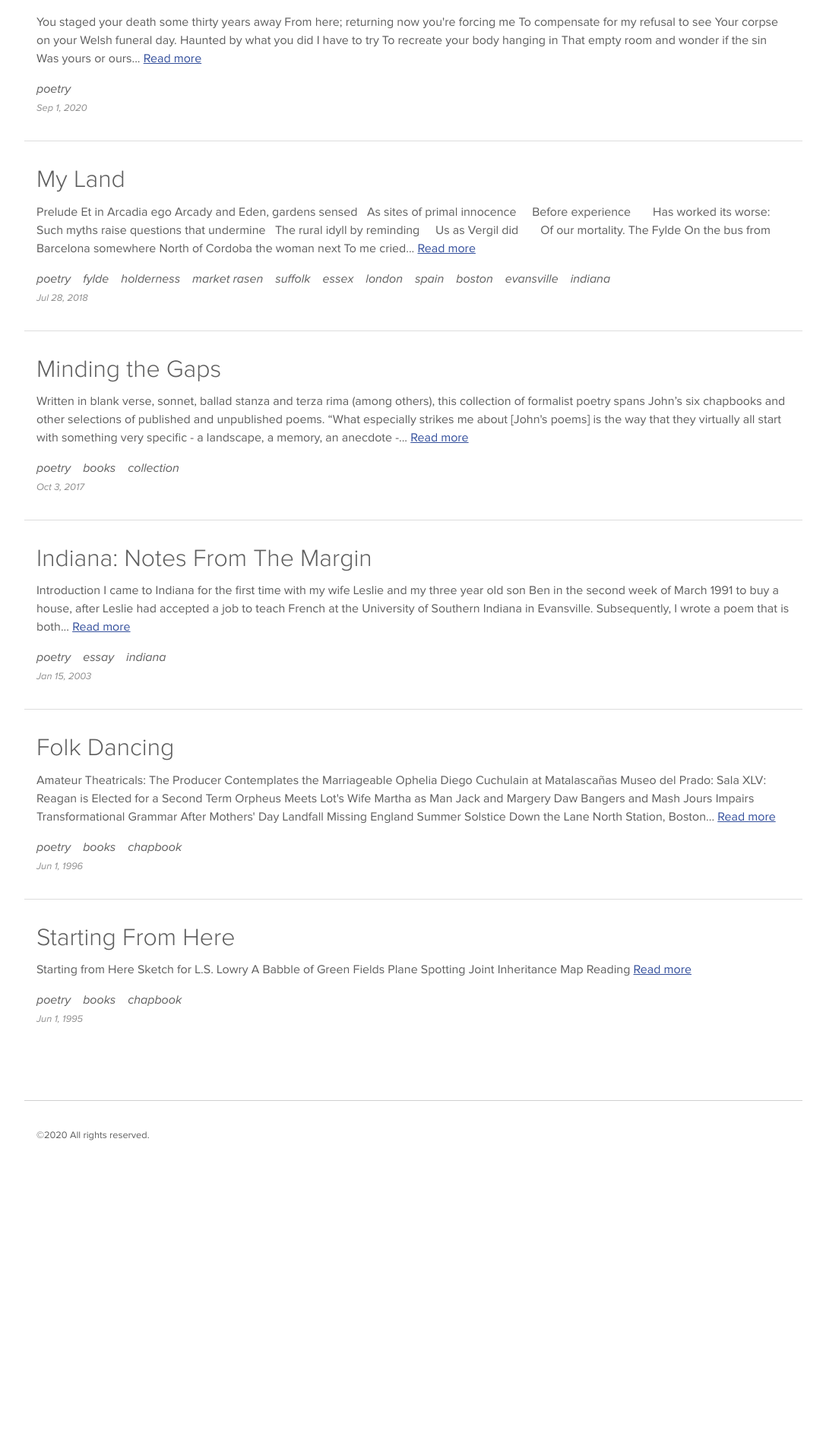
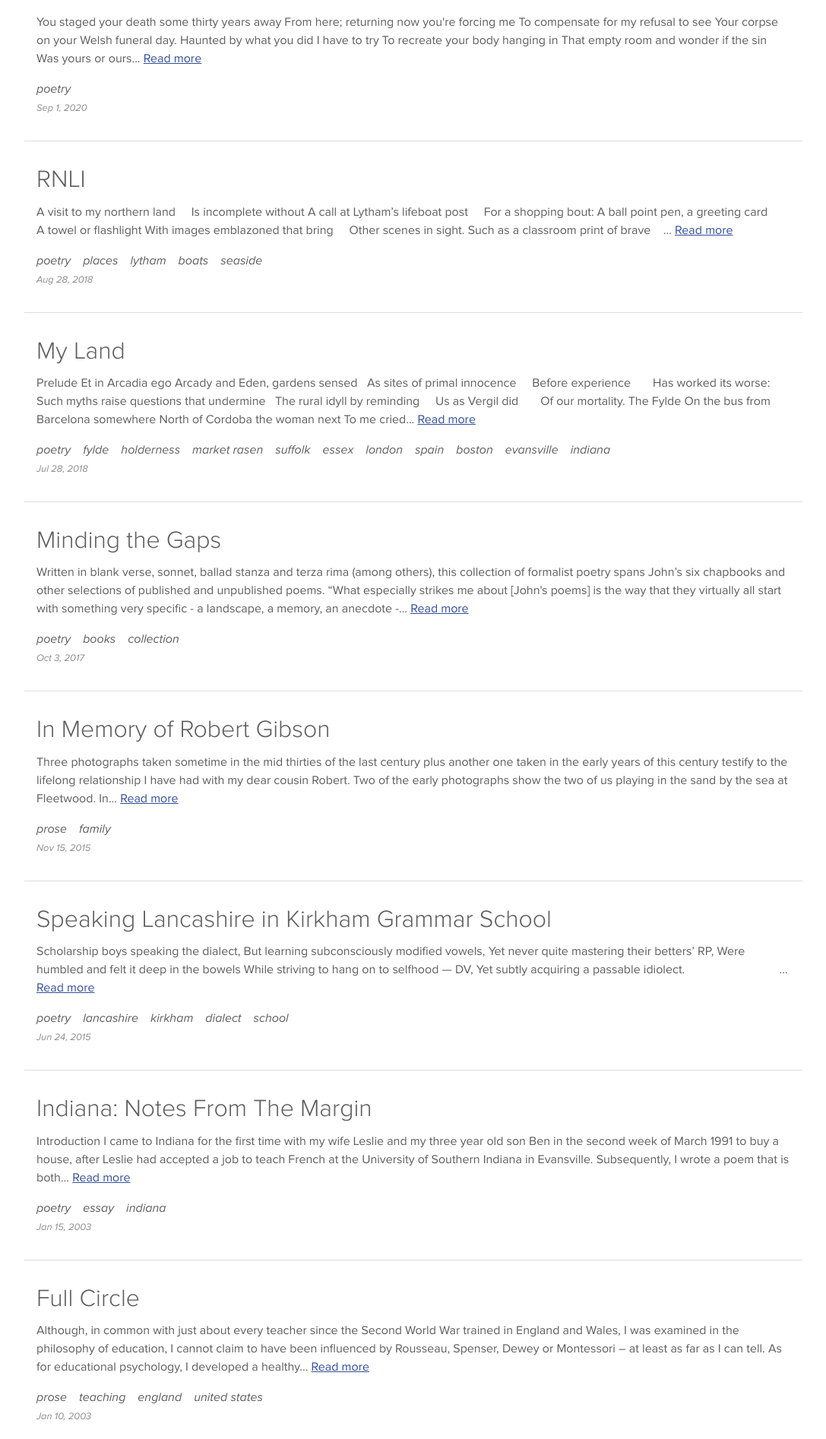
Before and after one commit to johndgibson/johndgibson.github.io, a Jekyll site: the page built from posts/index.html, in a window 1280 px wide. Shown: the part 906-2800 px from the top of the page at 76% size, without its empty margins (96-1183 px from the left). Built offline with Jekyll 4.4.1, drawn with Linux system fonts in a browser that asks for light colours; some of the changed lines change nothing that is shown.

Commit message:
posts - adding new posts and updating some formatting

```diff
--- /dev/null
+++ b/_posts/2003-01-10-full-circle-from-the-lincolnshire-wolds-to-the-banks-of-the-ohio-and-back-again.html
@@ -0,0 +1,220 @@
+---
+layout: post
+title:  "Full Circle"
+subtitle: "From the Lincolnshire Wolds to the Banks of the Ohio and Back Again"
+permalink:  "full-circle-from-the-lincolnshire-wolds-to-the-banks-of-the-ohio-and-back-again"
+categories: [prose, teaching, england, united states]
+author: John D. Gibson
+location: Evansville, IN
+date: 2003-01-10
+---
+
+<section>
+    <p>
+        Although, in common with just about every teacher since the Second World War
+        trained in England and Wales, I was examined in the philosophy of education, I cannot
+        claim to have been influenced by Rousseau, Spenser, Dewey or Montessori – at least as
+        far as I can tell. As for educational psychology, I developed a healthy scepticism towards
+        intelligence testing that was later borne out by the revelations of Spearman’s dubious
+        research. By and large, I share the cynical view of many who have taken education
+        courses that they are of little practical worth. Twelve weeks teaching practice and the
+        advice of practicing teachers coupled with memories of my harassment of weak teachers
+        in my tear away times served to get my career off to a sound empirical start. Within a
+        year or two, I had formulated one or two maxims of my own. Foremost among these was
+        the dictum, based on the quasi-Socratic notion that the road to failure is paved with
+        teachers pretending to knowledge when faced with a question they could not honestly
+        answer, “Don’t be afraid to admit you don’t know.” It’s more than likely that my
+        recognition of this truism owes something to the fact that I had failed some O and A level
+        exams. From this source too must come my second major given that any class of students
+        is going to contain someone who is potentially smarter that oneself. I suspect that both
+        these principles were subconsciously with me the first time I entered the fifth form
+        classroom in De Aston School, Market Rasen in September 1954.
+    </p>
+    <p>
+        My pedagogical theory then seems to have been present from the very beginning,
+        and so was my practice, though I was slower to acknowledge the formative influence of
+        the biology teacher, Bernard Stevenson, in my schooldays at Kirkham Grammar School
+        Lancashire. It was to be many years later before I came to realize that my style and
+        classroom practice owed much to his love of the sound of English which led him to
+        pronounce the technical vocabulary of his subject as if he were reciting Marlowe’s
+        mighty lines – “the external morphology of an herbaceous flowering plant” was his first
+        dramatically delivered utterance. He would also sprinkle his lessons with quotations from
+        the Authorised Version and Shakespeare. Which is, I now think, the origin of my own
+        love of quotation. When after several years of teaching I found myself telling my sixth
+        form literature class that the words “appearance and reality” were written in letters of
+        flame a mile high above the blackboard and that the answer to many a question regarding
+        Shakespearean themes was located there, I heard again the accents and gestures of
+        Bernard Stevenson making the same point with regard to biological concepts and the
+        word “surface”.
+    </p>
+    <p>
+        Long before the realization of my debt to Bernard Stevenson, I was taught a
+        valuable lesson by a member of the awkward squad at that small boys’ grammar school
+        in rural Lincolnshire where I made my teaching debut. This lesson became my third
+        criterion in my dealings with pupils. The school had a boarding house of fifty or so boys,
+        many of whom were the sons of servicemen stationed in the airfields that dated back to
+        the days of the great raids on Germany and occupied Europe during the Second World
+        War. Among these boarders was a fine-looking, fair-haired stripling of fifteen, Tommy
+        Anderson, who was generally acknowledged to be a bright lad. He was also a
+        troublemaker. I remember him sitting towards the back of the class, across the aisle from
+        a cheerful farmer’s son from the wolds who was as much a troublemaker as he was, but
+        more open about it and therefore more easily dealt with. Tommy’s specialty was
+        muttering smart-alec remarks so sotto voce that they were barely audible. His natural
+        fluency ensured that his written work showed great promise, but it always had an offhand
+        quality about it, as if to say, “I know what you want from me, but I’ll be damned if I’m
+        going to oblige.” Apparently he managed in all his school subjects to get by with the
+        minimum of effort. He might have made an ideal Jacobean malcontent, if I had broken
+        with tradition and produced The White Devil or The Duchess of Malfi instead of the
+        headmasterly prescribed Shakespearean play.
+    </p>
+    <p>
+        In those early days when educational texts were full of the polemics of nature
+        versus nature, I was a strong partisan of education as a major determinant of individual
+        and social change, being possessed by the idea that the New Jerusalem could be built
+        through understanding, tolerance and the universal provision of opportunity. Animated by
+        this spirit, I determined to pluck the brand Tommy Anderson from the burning. An
+        occasion presented itself sometime towards the end of the first term of my first year. In
+        addition to refereeing, umpiring and accompanying school teams to away games, one of
+        the extra-mural duties of a master at De Aston School was the supervision of boarders’
+        prep from six o’clock to half past seven two or three nights a term. On one such night, I
+        was walking down the corridor from the staff room when I met young Anderson. I cannot
+        remember exactly what I said to him, but I must have made an offer to help him in some
+        way, and perhaps suggested that he was always welcome to discuss any problems with
+        me (the rumour was that his parents had just divorced). Whatever it was, it produced a
+        caustic response from him: “I don’t need you to be my psychiatrist.” These words, which
+        immediately revealed to me my own naïveté, became a guiding principle for the rest of
+        my teaching career – until recently.
+    </p>
+    <p>
+        To be labeled a teacher’s pet was a terrible indictment when I was a schoolboy
+        and though the vocabulary may change over time and place, the concept still carries with
+        it the scorn of one’s peers. The corresponding sin on the part of the teacher is, of course,
+        playing favourites. To avoid playing favourites the teacher has to recognize that liking
+        some people and disliking others is as much a feature of the classroom as it is of any
+        social situation. If you acknowledge this, you have a chance of discounting your personal
+        feelings in the interest of fairness. Anderson’s remark reminded me strongly of this home
+        truth. But it also went further than the mere avoidance of playing favourites.
+    </p>
+    <p>
+        By the time of the move towards comprehensive education, I had moved via the
+        east Riding of Yorkshire to what would prove to be my last English employment in
+        Suffolk. The problems that accompanied that radical shift in English education brought a
+        corresponding shift in the traditional role of teachers, especially for those who came out
+        of the grammar schools. Teachers centered in their academic disciplines were
+        increasingly being asked to be counselors and social workers, and some teachers of
+        English of the school of David Holbrook even went so far as to aspire to the role of
+        psychiatrists! One example will show what I mean. In the early 1960s, the daughter of an
+        elderly well-known man of letters was asked to write an essay with the title, “In Spite of,
+        Not Because…” Needless to say, with the words of Tommy Anderson still ringing in my
+        ears, I was not sympathetic to this example of Holbrookian pedagogy. Teachers of
+        English were at that time especially prone to such practice, perhaps because their subject
+        matter &mdash; literature and the teaching of writing &mdash; involves the affective as much as the
+        analytic. Against this tendency I urged that teachers should leave the inner life of their
+        students to those more competent to deal with it.
+    </p>
+    <p>
+        However, my sense that teachers ought to stick to what the agent noun implies –
+        teaching, the imparting of knowledge and the development of skills – is not so doctrinaire
+        as to overlook the fact that successful teaching involves personal relationships and that in
+        the course of teaching the teacher is dealing with the whole range of human personality,
+        and therefore needs to be sensitive to individual differences and difficulties. Over the
+        years I have known one or two students who came to me in moments of personal crisis
+        such as a bereavement or an unlooked for pregnancy. In each case, I was surprised at the
+        confidence and had certainly not sought it. Nor would I claim that I had any expertise
+        beyond the common ability to lend a sympathetic ear and offer advice based on my
+        experience of coping with stress in my own life. I think of these instances as arising out
+        of the day-to-day interactions of the classroom or other school activities such as drama
+        and choral singing. What it is that induces a young person to turn to this teacher rather
+        than that one is something I am not interested in investigating, but when I think of myself
+        as a student rather than a teacher (and I have been fortunate enough to have been a formal
+        student three times in my mature years), I know that the teachers I might have confided in
+        were precisely those who were outstanding in what they did professionally. Such master
+        teachers acquire disciples without trying. Two master teachers for me were Bernard
+        Stevenson in my middle teens and Russ Hart of the English Department of the University
+        of Massachusetts in my late fifties. The latter’s seminar on life writing made the same
+        impact on me as Bernard Stevenson’s classes on evolution and genetics for non-scientific
+        sixth-formers had made.
+    </p>
+    <p>
+        It is time to turn from distinguished teachers to distinguished students, for it is
+        they who present a challenge to the principle of not playing favourites and make it
+        difficult to keep the relationship purely professional. The problem exists more at the
+        tertiary than the secondary level of education, as I have found out in the last fifteen years’
+        teaching in American colleges and universities.
+    </p>
+    <p>
+        The intensive nature of the American college system with its night classes and
+        summer sessions attracts a considerable number of mature students, and it these that often
+        prove to be the best and most interesting students and therefore the ones posing most
+        threats to the objectivity of the teacher. In 1991 in the first semester of my work at the
+        University of Southern Indiana I encountered such a mature student in my English 101
+        (Rhetoric and Composition: Critical Thinking) night-class. She was a woman in her late
+        forties with children of her own at university. She came from a rural German-American
+        community that had grown up around an opencast coalmine and, until being made
+        redundant earlier in the year, she herself had been a miner. This fact alone was sufficient
+        to arouse my interest. According to her own account, she had done but poorly in high
+        school. The first essay she turned in was the work of a natural (so much for my
+        championing of nurture!). I made one or two minor corrections of punctuation and
+        spelling and wrote a suitably laudatory comment. When she read my comments she was
+        astounded and stayed after class to tell me that her English teacher of many years ago had
+        more or less said that she couldn’t write. During the course of the semester she would
+        write essays that revealed herself to be well-informed about the world in general and well
+        aware of the narrow prejudiced world of her own family and community. She was
+        someone who could have become a friend. But night-class ends at a quarter to nine and
+        she, like many another student, had a drive of more than forty miles home, so my
+        professional integrity remained intact.
+    </p>
+    <p>
+        It has been otherwise in the case of Ken Webern. I first became aware of Ken
+        three years ago when he enrolled in my Humanities 212 (The Western Tradition in the
+        Humanities: the Renaissance to the Twentieth Century) class. This required course often
+        presents the teacher with a roomful of students who would rather be elsewhere, but in this
+        class I realised that there was at least one student who would get something out of it. Ken
+        is a powerful presence, well over six feet, bulky, yet with the gait of a natural athlete,
+        which is what he had been in his youth. He has intimidated younger teachers, but he
+        found my Englishness congenial and responded enthusiastically to canonical texts. Since
+        then he has taken two other courses with me, most recently, an interdisciplinary seminar
+        on the First World War and its consequences.
+    </p>
+    <p>
+        I have given this course three times now, but this is the first time that the class has
+        contained so many mature students &mdash; five out of sixteen, of whom three, including Ken,
+        had served in combat units in Vietnam. One of the Vietnam vets is, like Ken, a natural
+        writer. He is also orally fluent and an extrovert. A mature talented female student of the
+        same generation as the vets was active in the anti-war protests of the sixties and early
+        seventies. Despite the presence of good twenty-something-year old students in the class
+        and my own efforts to encourage everyone to participate, it was inevitable that the older
+        students dominated discussion. As may be imagined the presence of the vets in such a
+        course made the experience memorable for me. Their identification with the soldiers of
+        that war of my father’s generation meant that they responded with sympathy and
+        understanding to the television documentary, literature, films and art I used in the course.
+    </p>
+    <p>
+        Several members of the liberal arts faculty knew the vets and so I was well
+        informed as to their ability, as well as their personal problems. I had, of course, known
+        Ken from previous classes. The twice-weekly class ended just before lunch. After the ten
+        minutes or so of dealing with individual students’ questions, I would step into the
+        corridor to find Ken in animated conversation with one of the students. He would ask me
+        half-apologetically if I was having lunch and if so could he discuss some aspect of the
+        work with me. Occasionally, the two other vets would join us, but usually I would lunch
+        with Ken alone. Sooner or later the talk would turn towards his experience of the horrors
+        of landing a helicopter on a mountain LZ (landing zone) under fire, of the fear of the
+        dawn and the need to postpone its coming in methodical drinking. And so I learned of the
+        drinking problem, which was in danger of destroying his marriage and which drove him
+        to a planned suicide and ultimately to the realization that he needed psychiatric
+        counseling. As he described how even now, thirty years later, he dreaded going to bed for
+        with sleep came the ever-recurring nightmares, he reminded me of Edmund Blunden’s
+        remark made in his seventies that no night came without his hearing the guns of Flanders.
+        Not that all our conversation turned on war. We shared experiences of our early lives and
+        noted how we both found that Wordsworth’s Immortality Ode struck similar chords and
+        then, in response to his growing passion for the poetry of Sassoon and Owen, I broke all
+        my own rules by giving him a copy of my favourite edition of Owen’s poetry. Worse, I
+        suggested that I give him a reading list of non-war literature, on the theme of childhood,
+        perhaps.
+    </p>
+    <p>
+        Thus it was that I realized I had made a friend of a student while &mdash; and this is the
+        telling point &mdash; he was still a student and that Tommy Anderson might somewhere be
+        sardonically observing my feeble efforts to play the healer.
+    </p>
+</section>
--- /dev/null
+++ b/_posts/2015-06-24-speaking-lancashire-in-kirkham-grammar-school.html
@@ -0,0 +1,38 @@
+---
+layout: post
+title:  "Speaking Lancashire in Kirkham Grammar School"
+permalink:  "speaking-lancashire-in-kirkham-grammar-school"
+categories: [poetry, lancashire, kirkham, dialect, school]
+author: John D. Gibson
+location: Sudbury, Suffolk
+date: 2015-06-24
+---
+
+<section>
+    <p>
+        Scholarship boys speaking the dialect,<br>
+        But learning subconsciously modified vowels,<br>
+        Yet never quite mastering their betters’ RP,<br>
+        Were humbled and felt it deep in the bowels<br>
+        While striving to hang on to selfhood &mdash; DV,<br>
+        Yet subtly acquiring a passable idiolect.<br>
+        &nbsp; &nbsp; &nbsp; &nbsp; &nbsp; &nbsp; &nbsp; &nbsp; &nbsp; &nbsp; &nbsp; &nbsp;
+        &nbsp; &nbsp; &nbsp; &nbsp; &nbsp; &nbsp; &nbsp; &nbsp; &nbsp; &nbsp; &nbsp; &nbsp;
+        &nbsp; &nbsp; &nbsp; &nbsp; &nbsp; &nbsp; &nbsp; &nbsp; &nbsp; &nbsp; e.g.<br>
+        Clogger Clegg’s son trying to concentrate<br>
+        Was stopped in mid-sentence by master Slim Price<br>
+        For a linguistic fault of failing to aspirate<br>
+        Horse, hare and hound and so had to say twice:<br>
+    </p>
+    <p>
+        “He hit me on the head with a heavy hammer.”
+    </p>
+    <hr>
+    <aside>
+        <b><u>Footnotes</u></b>
+        <dl>
+            <dt>RP</dt><dd>received pronunciation (non regional upper middle class English)</dd>
+            <dt>DV</dt><dd>Deo volente</dd><dd>God willing</dd>
+        </dl>
+    </aside>
+</section>
--- /dev/null
+++ b/_posts/2015-11-15-in-memory-of-robert-gibson.html
@@ -0,0 +1,67 @@
+---
+layout: post
+title:  "In Memory of Robert Gibson"
+permalink:  "in-memory-of-robert-gibson"
+categories: [prose, family]
+author: John D. Gibson
+location: Evansville, IN
+date: 2015-11-15
+---
+
+<section>
+    <p>
+        Three photographs taken sometime in the mid thirties of the last century plus
+        another one taken in the early years of this century testify to the lifelong
+        relationship I have had with my dear cousin Robert. Two of the early photographs
+        show the two of us playing in the sand by the sea at Fleetwood. In one of them
+        our two mothers are watching over us. The third one shows us with my mother in
+        Wesham. We all look contented even though the great depression which had put
+        both of our fathers on the dole was still raging. The twenty-first century picture
+        shows a beaming Robert in a family group outside the house of Janet and Paul in
+        Staunton Harold, Leicestershire. Between and beyond those pictures Robert lived
+        a complex and full life which merits a biography. All I can do is to draw from the
+        richness of his life a few details that reflect my relationship with him.
+    </p>
+    <p>
+        Robert was one of the most significant figures of my boyhood and adolescence.
+        Going to stay overnight with my aunty Jenny and uncle Bob in Ashton during the
+        war years and afterwards was an eagerly anticipated experience. This was largely
+        due to Robert. To begin with, he had the complete range of Meccano sets. With
+        these he would build complicated models which fascinated me, such as a working
+        model of a traction engine. Incidentally his dismantling of such a creation
+        illustrates one of his chief characteristics, meticulousness. He would carefully
+        arrange each separate component on a table before putting the nuts and bolts, the
+        flanges and axles, the pulleys and rubber bands in their allotted places in the box.
+        Later on I would experience this quality as I looked at his scrap books and
+        collections of his travels, of contemporary events, and of the material he gathered
+        about his extended family.
+    </p>
+    <p>
+        During this period, I marvelled at the fact that he took lessons in Russian and
+        German, and became an accomplished performer on the accordion. It was then
+        too that I realised he was – to use Bryan Rawstrone’s phrase – a mine of
+        information. As we walked along Preston’s Strand to the Ribble, he would tell
+        me about work carried out in Dick Kerr’s factory during the war and about the
+        various cargoes that were unloaded in Preston’s then flourishing port, and he
+        would intersperse this with anecdotes about “Owd Isaac Ball” and his doings in
+        the steam engine business.
+    <p>
+        Robert, who loved to drive fast in his Prius, was a great traveller both in his own
+        right and as a teacher who took parties of school children to Germany. He was a
+        person who never ceased to be interested the wider world. In addition to travels in
+        Great Britain and Europe, he visited Australia and America. In the U.S.A. he traced distant relatives in Texas
+        and the west coast, as well as staying at our home
+        in the mid-west.
+    </p>
+    <p>
+        In later years, after my move to the United States, he and his mother, my
+        beloved aunty Jenny, became important in the lives of my family as we made a
+        point of coming up north to see them on our annual summer trip to England.
+        Robert took care of his mother for the last several years of her life. No mother
+        could have wished for a better son. After her death, he was a gracious host when
+        we called. While I lament and grieve for the suffering he has undergone in the last
+        two years of his life, I shall always remember him as a man who loved to talk to
+        his friends about history, while being involved in local affairs. He truly enriched
+        my life.
+    </p>
+</section>
--- /dev/null
+++ b/_posts/2018-08-28-rnli.html
@@ -0,0 +1,36 @@
+---
+layout: post
+title:  "RNLI"
+permalink:  "rnli"
+categories: [poetry, places, lytham, boats, seaside]
+author: John D. Gibson
+location: Evansville, IN
+date: 2018-08-28
+---
+
+<section>
+    <p>
+        A visit to my northern land<br>
+        &nbsp; &nbsp; Is incomplete without<br>
+        A call at Lytham’s lifeboat post<br>
+        &nbsp; &nbsp; For a shopping bout:<br>
+    </p>
+    <p>
+        A ball point pen, a greeting card<br>
+        &nbsp; &nbsp; A towel or flashlight<br>
+        With images emblazoned that bring<br>
+        &nbsp; &nbsp; Other scenes in sight.<br>
+    </p>
+    <p>
+        Such as a classroom print of brave<br>
+        &nbsp; &nbsp; Grace Darling, who with no star<br>
+        To guide, rowed to reach a ship<br>
+        &nbsp; &nbsp; Broken on Big Harcar.<br>
+    </p>
+    <p>
+        In peace and war the lifeboats<br>
+        &nbsp; &nbsp; Still my island serve<br>
+        Rescuing rich and heedless ones<br>
+        &nbsp; &nbsp; Who otherwise might get what they deserve.<br>
+    </p>
+</section>
--- a/_sass/base/_globals.scss
+++ b/_sass/base/_globals.scss
@@ -32,6 +32,15 @@ body {
   };
 }
 
+aside {
+    background-color: #fcfcfc;
+    border: 1px solid $lighter-gray-color;
+    border-radius: 1em;
+    font-style: italic;
+    margin: 0 $small-spacing;
+    padding: $small-spacing;
+}
+
 %clearfix,
 .clearfix {
   @include clearfix;
```
